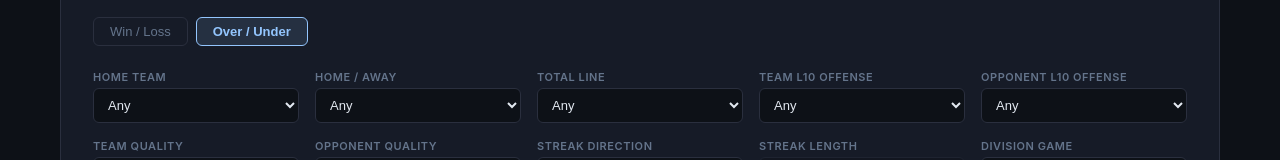
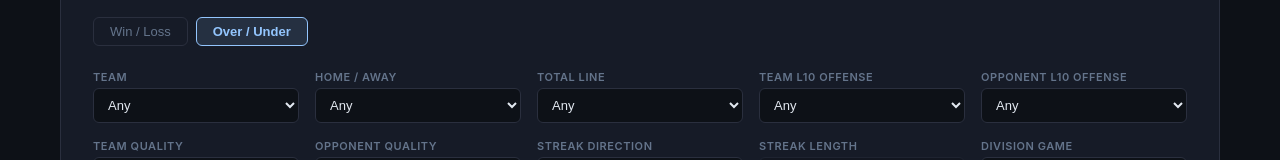
Before and after one commit to jameskroeker/strikes-and-downs, a React (Vite) app in the folder frontend/: page /query in a window 1280 px wide. Both pictures are taken after a click on the button "Over / Under". Shown: the part 318-478 px from the top of the page. Built offline with nearby package versions, Linux system fonts and the light colour scheme.

Commit message:
Fix O/U query builder team label

```diff
--- a/frontend/src/components/QueryBuilder.tsx
+++ b/frontend/src/components/QueryBuilder.tsx
@@ -269,7 +269,7 @@ export function QueryBuilder() {
         {mode === 'ou' && (
           <div className="qb-filters">
             <div className="qb-filter-group">
-              <label className="qb-label">Home Team</label>
+              <label className="qb-label">Team</label>
               <select className="qb-select" value={ouFilters.team_abbr} onChange={e => setOuFilter('team_abbr', e.target.value)}>
                 <option value="">Any</option>
                 {TEAMS.filter(t => t).map(t => <option key={t} value={t}>{t}</option>)}
```
